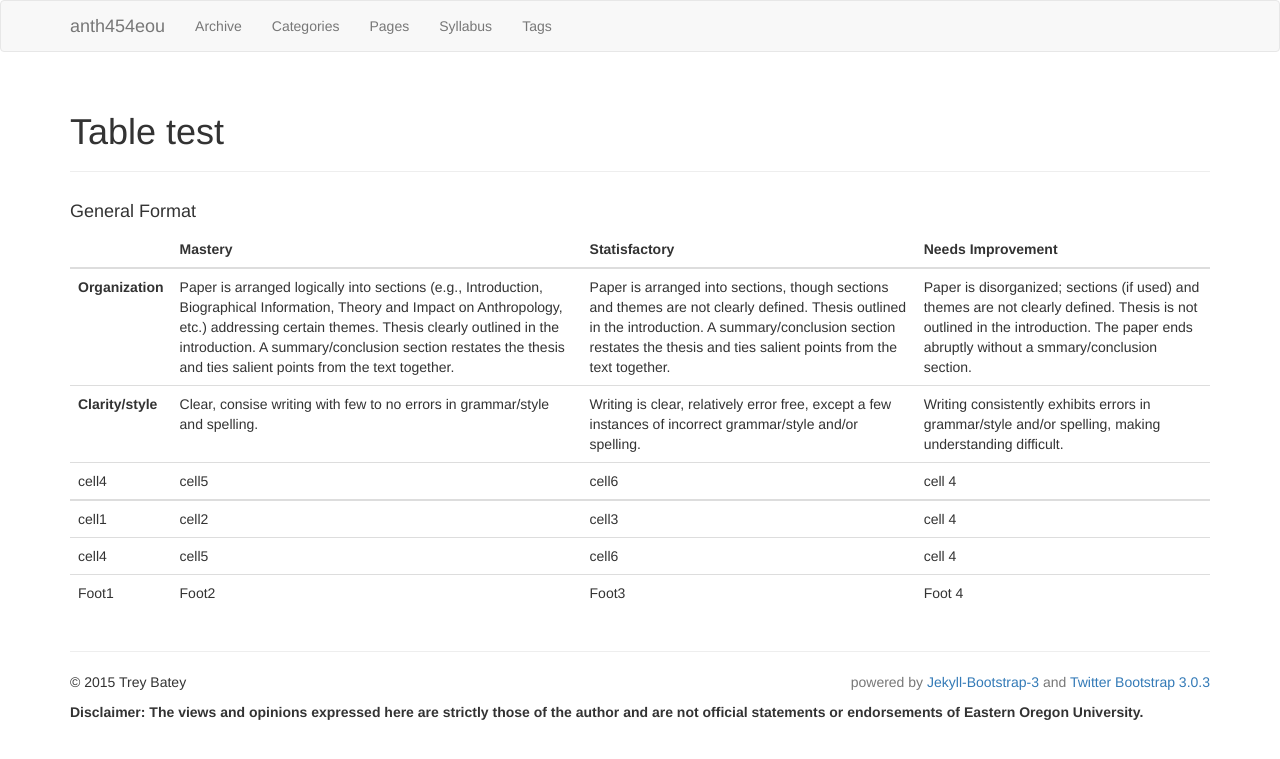
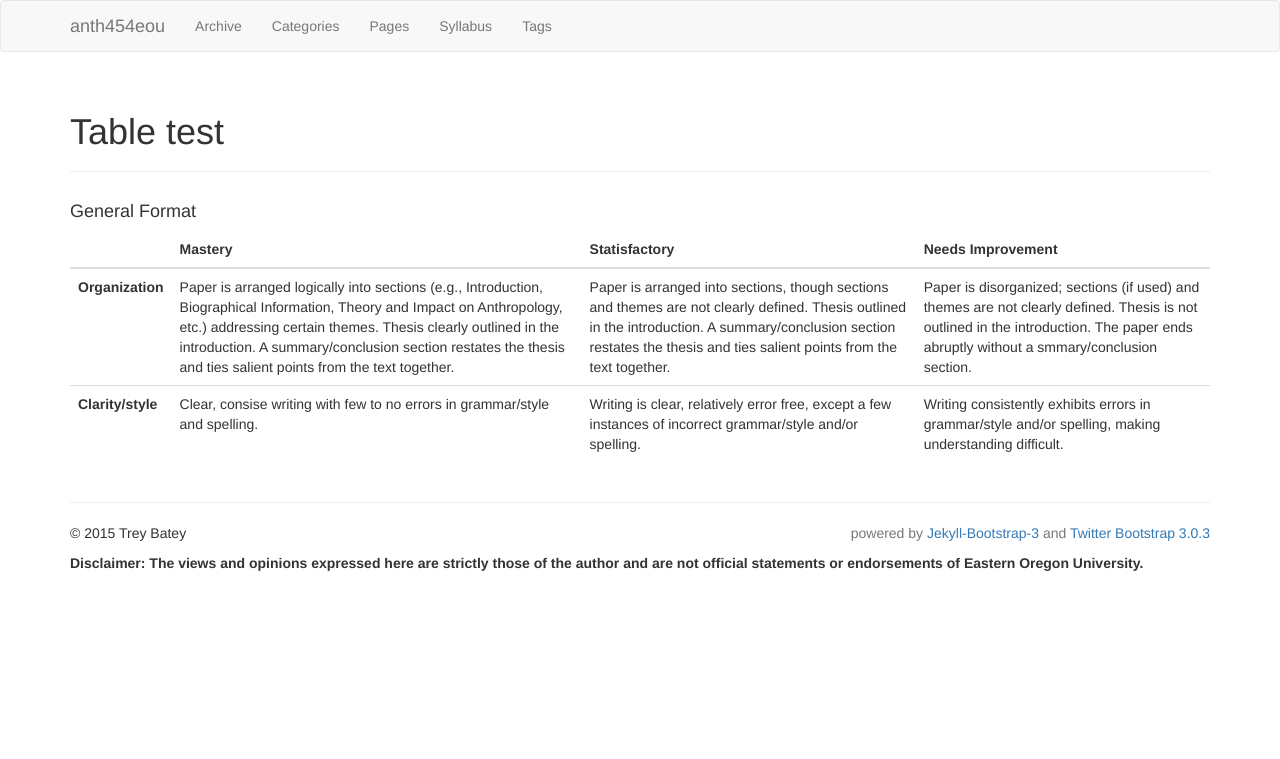
Before and after one commit to bateyt/anth454eou, a Jekyll site: the page built from TableTest.md, in a window 1280 px wide. Shown: the top 759 px of the page. Built offline with Jekyll 4.4.1, drawn with Linux system fonts in a browser that asks for light colours; nearby versions of some CDN libraries; library files that are not in the unit come from our copies.

Commit message:
Update table test

```diff
--- a/TableTest.md
+++ b/TableTest.md
@@ -10,10 +10,5 @@
 |:--------|:-------|:-------|:--------
 | __Organization__ | Paper is arranged logically into sections (e.g., Introduction, Biographical Information, Theory and Impact on Anthropology, etc.) addressing certain themes. Thesis clearly outlined in the introduction. A summary/conclusion section restates the thesis and ties salient points from the text together. | Paper is arranged into sections, though sections and themes are not clearly defined. Thesis outlined in the introduction. A summary/conclusion section restates the thesis and ties salient points from the text together. | Paper is disorganized; sections (if used) and themes are not clearly defined. Thesis is not outlined in the introduction. The paper ends abruptly without a smmary/conclusion section. |
 | __Clarity/style__ | Clear, consise writing with few to no errors in grammar/style and spelling. | Writing is clear, relatively error free, except a few instances of incorrect grammar/style and/or spelling. | Writing consistently exhibits errors in grammar/style and/or spelling, making understanding difficult. |
-| cell4   | cell5   | cell6   | cell 4 |
-|----
-| cell1   | cell2   | cell3   | cell 4 |
-| cell4   | cell5   | cell6   | cell 4 |
 |=====
-| Foot1   | Foot2   | Foot3 | Foot 4
 {: class="table"}
```
